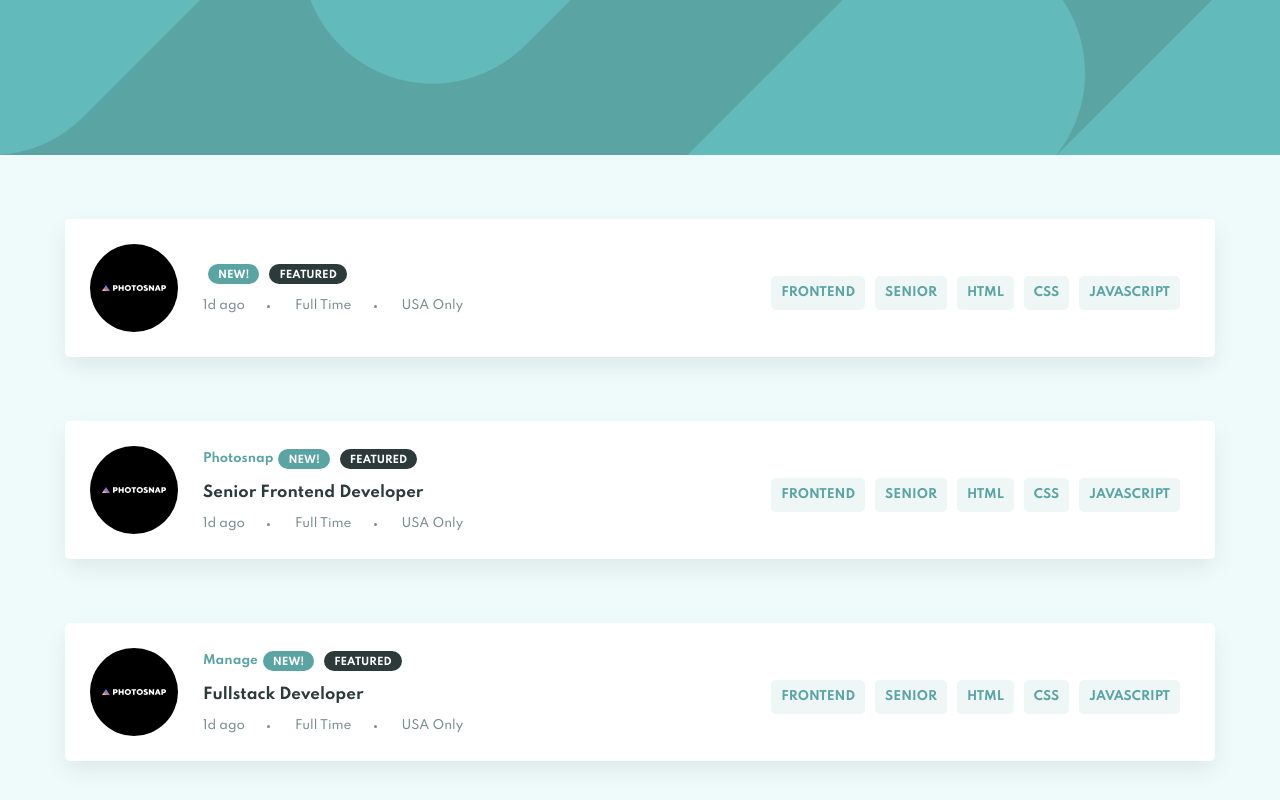
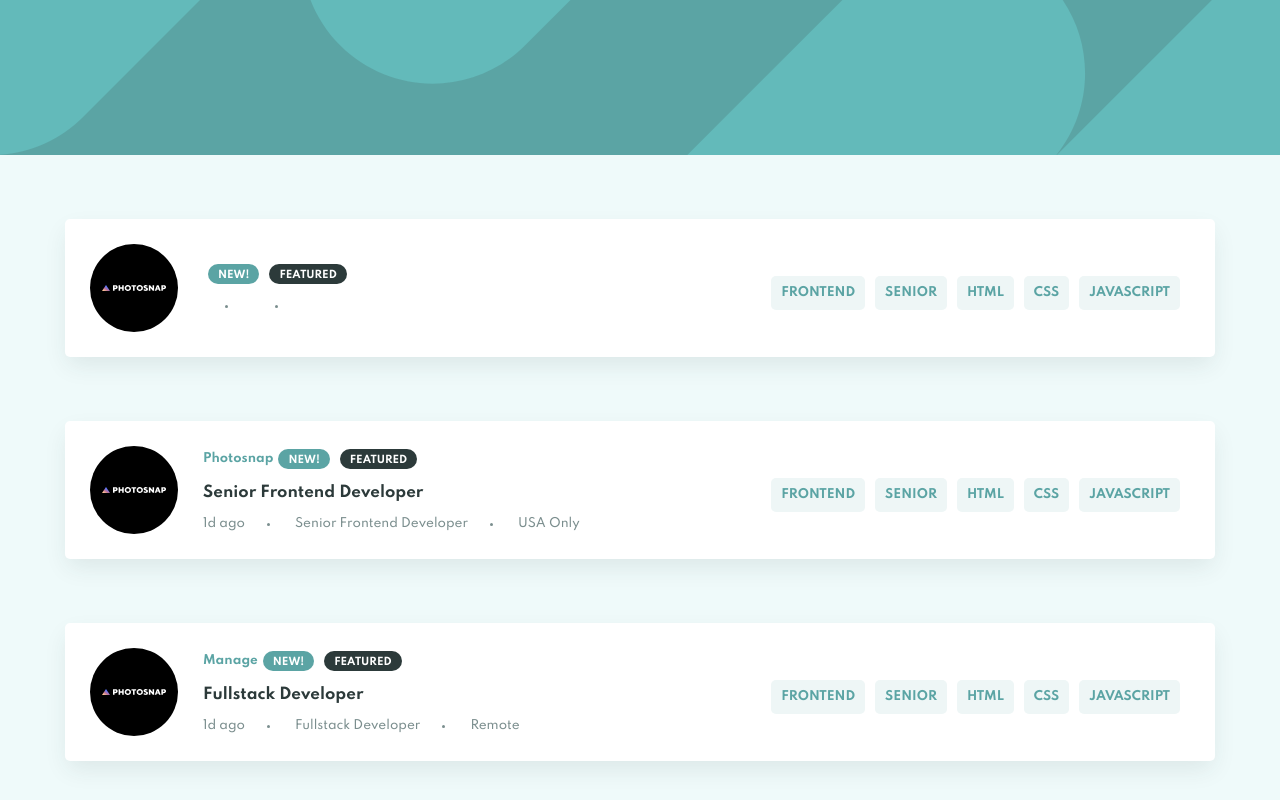
Before and after one commit to bobmatyas/fm-filter-list, a React (Create React App) app: page / in a window 1280 px wide. Shown: the top 800 px of the page. Built offline with nearby package versions, Linux system fonts and the light colour scheme.

Commit message:
setup job details component'

```diff
--- a/src/Card-details.js
+++ b/src/Card-details.js
@@ -22,12 +22,11 @@ const ListItem = styled.li`
 
 
 function Details(props) {
-  console.log(props.details);
   return (
     <ListStyled>
-        <ListItem>1d ago</ListItem>
-        <ListItem>Full Time</ListItem>
-        <ListItem>USA Only</ListItem>
+        <ListItem>{props.postedAt}</ListItem>
+        <ListItem>{props.position}</ListItem>
+        <ListItem>{props.location}</ListItem>
     </ListStyled>
     );
 }
--- a/src/Card.js
+++ b/src/Card.js
@@ -36,9 +36,17 @@ function Card(props) {
         <CompanyInfo>
           <img src={Logo} style={{float: "left"}} alt="Photosnap" />
             <CompanyDetails>
-              <Company company={props.company} />
+              <Company
+                company={props.company}
+
+              />
+
               <Title position={props.position} />
-              <Details details={props.technologies} />
+              <Details
+                location={props.location}
+                position={props.position}
+                postedAt={props.postedAt}
+              />
             </CompanyDetails>
         </CompanyInfo>
       <Technologies />
--- a/src/Main.js
+++ b/src/Main.js
@@ -20,6 +20,7 @@ function Main() {
                     logo={job.logo}
                     position={job.position}
                     postedAt={job.postedAt}
+                    location={job.location}
                 />
             ))}
         </MainStyled>
```
